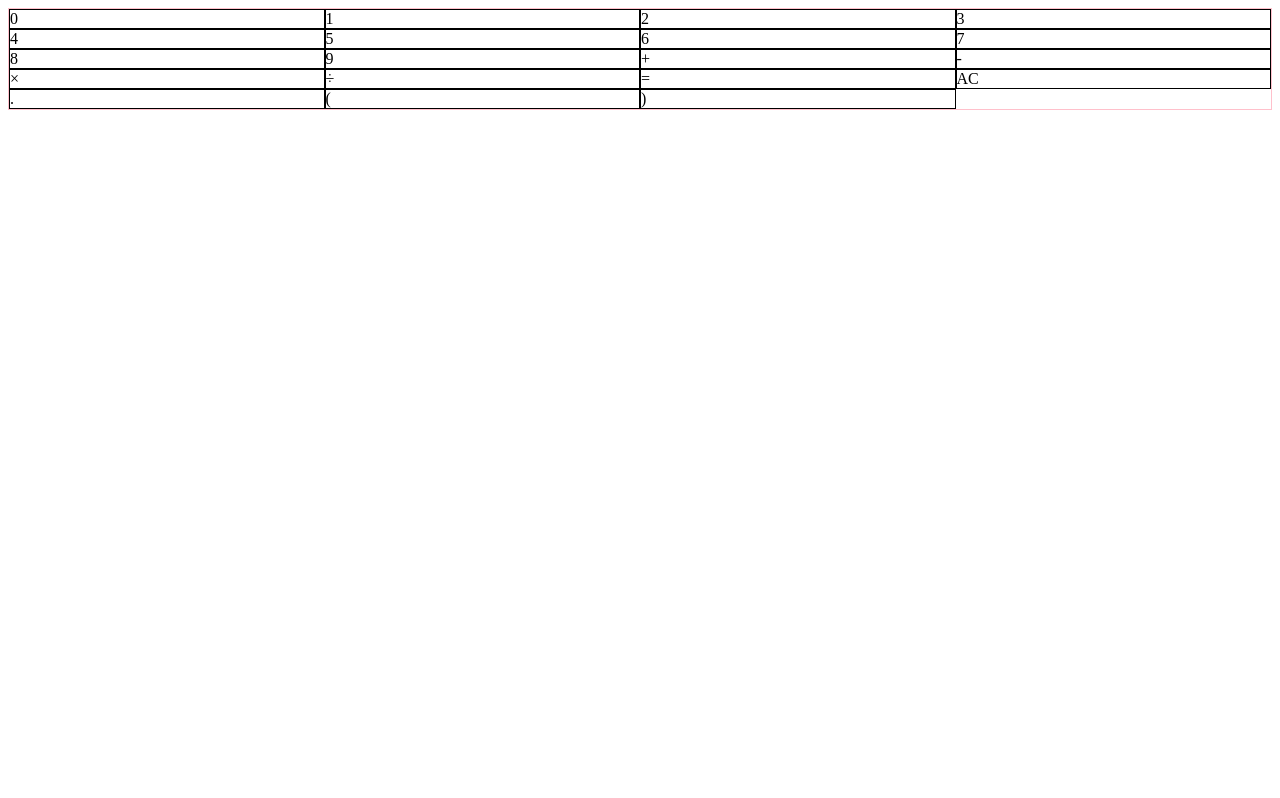
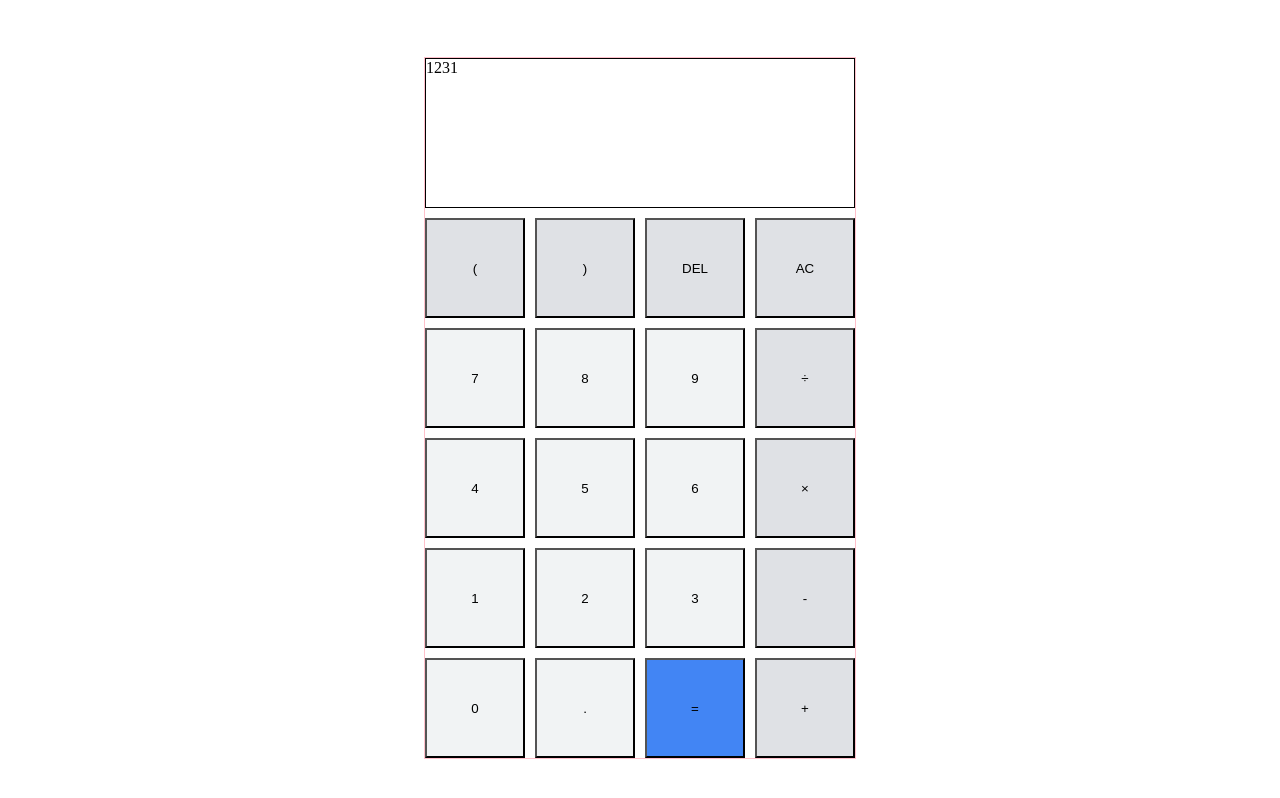
Before and after one commit to DaeguDude/calculator-redo, a plain HTML site: page grid/index.html in a window 1280 px wide. Drawn offline with Linux system fonts and the light colour scheme.

Commit message:
Working on grid

```diff
--- a/grid/index.html
+++ b/grid/index.html
@@ -6,39 +6,224 @@
   <title>Document</title>
 </head>
 <style>
+  #container {
+    height: 100vh;
+    display: flex;
+    justify-content: center;
+    align-items: center;
+  }
+
   #grid-container {
     display: grid;
     border: 1px solid pink;
-    grid-template-columns: 1fr 1fr 1fr 1fr;
+
+    /* Define the columns and rows of the grid with the specific size. */
+    grid-template-columns: 100px 100px 100px 100px;
+    grid-template-rows: 150px 100px 100px 100px 100px 100px;
+
+    /* Make a gap between grid items. You can think of this as setting the
+    width of grid line, thus makes a gap between the items */
+    grid-column-gap: 10px;
+    grid-row-gap: 10px;
+
+    grid-template-areas:
+      "display display display display"
+      "top-row top-row top-row top-row"
+      "main main main operators"
+      "main main main operators"
+      "main main main operators"
+      "main main main operators"
   }
+
+  .display {
+
+  }
+
+  /* number, decimal */
+  .item-b {
+    grid-area: main;
+    background: #f1f3f4;
+  }
+
+  .item-b:hover {
+    background: #e8eaeb;
+  }
+
+  .item-b:active {
+    border-color: #bdc1c6;
+  }
+
+  /* (,), DEL, AC */
+  .item-c {
+    grid-area: operators;
+    background: #dfe1e5;
+  }
+
+  /* +, -, x, ÷ */
+  .item-d {
+    grid-area: top-row;
+    background: #dfe1e5
+  }
+
+  .item-c:hover,
+  .item-d:hover {
+    background: #d7d9dd;
+  }
+
+
+
+
 
   #grid-container > div {
     border: 1px solid black;
   }
+
+  #display {
+    grid-column-start: 1;
+    grid-column-end: 5;
+  }
+
+  #zero {
+    grid-row: 6;
+    grid-column: 1;
+  }
+
+  #one {
+    grid-row: 5;
+    grid-column: 1;
+  }
+
+  #two {
+    grid-row: 5;
+    grid-column: 2;
+  }
+
+  #three {
+    grid-row: 5;
+    grid-column: 3;
+  }
+
+  #four {
+    grid-row: 4;
+    grid-column: 1;
+  }
+
+  #five {
+    grid-row: 4;
+    grid-column: 2;
+  }
+
+  #six {
+    grid-row: 4;
+    grid-column: 3;
+  }
+
+  #seven {
+    grid-row: 3;
+    grid-column: 1;
+  }
+
+  #eight {
+    grid-row: 3;
+    grid-column: 2;
+  }
+
+  #nine {
+    grid-row: 3;
+    grid-column: 3;
+  }
+
+  #add {
+    grid-row: 6;
+    grid-column: 4;
+  }
+
+  #subtract {
+    grid-row: 5;
+    grid-column: 4;
+  }
+
+  #multiply {
+    grid-row: 4;
+    grid-column: 4;
+  }
+
+  #divide {
+    grid-row: 3;
+    grid-column: 4;
+  }
+
+  #decimal {
+    grid-row: 6;
+    grid-column: 2;
+  }
+
+  #equal {
+    grid-row: 6;
+    grid-column: 3;
+    background: #4285f4;
+  }
+
+  #equal:hover {
+    background: #4d8bf1;
+  }
+
+  #equal:focus {
+    border-color: #185abc;
+  }
+
+  #clear {
+    grid-row: 2;
+    grid-column: 4;
+  }
+
+  #delete {
+    grid-row: 2;
+    grid-column: 3;
+  }
+
+  #openingParenthesis {
+    grid-row: 2;
+    grid-column: 1;
+  }
+
+  #closingParenthesis {
+    grid-row: 2;
+    grid-column: 2;
+  }
+
+
+
 </style>
 <body>
-  <div id="grid-container">
-    <div id="zero" class="number">0</div>
-    <div id="one" class="number">1</div>
-    <div id="two" class="number">2</div>
-    <div id="three" class="number">3</div>
-    <div id="four" class="number">4</div>
-    <div id="five" class="number">5</div>
-    <div id="six" class="number">6</div>
-    <div id="seven" class="number">7</div>
-    <div id="eight" class="number">8</div>
-    <div id="nine" class="number">9</div>
+  <div id="container">
+    <div id="grid-container">
+      <div id="display" class="display">1231</div>
 
-    <div id="add" class="operator">+</div>
-    <div id="subtract" class="operator">-</div>
-    <div id="multiply" class="operator">&times;</div>
-    <div id="divide" class="operator">÷</div>
+      <button id="zero" class="item-b">0</button>
+      <button id="one" class="item-b">1</button>
+      <button id="two" class="item-b">2</button>
+      <button id="three" class="item-b">3</button>
+      <button id="four" class="item-b">4</button>
+      <button id="five" class="item-b">5</button>
+      <button id="six" class="item-b">6</button>
+      <button id="seven" class="item-b">7</button>
+      <button id="eight" class="item-b">8</button>
+      <button id="nine" class="item-b">9</button>
 
-    <div id="equal">=</div>
-    <div id="clear">AC</div>
-    <div id="decimal">.</div>
-    <div id="openingParenthesis">(</div>
-    <div id="closingParenthesis">)</div>
+      <button id="decimal" class="item-b">.</button>
+      <button id="equal" class="item-b">=</button>
+
+      <button id="add" class="item-c">+</button>
+      <button id="subtract" class="item-c">-</button>
+      <button id="multiply" class="item-c">&times;</button>
+      <button id="divide" class="item-c">÷</button>
+
+      <button id="clear" class="item-d">AC</button>
+      <button id="delete" class="item-d">DEL</button>
+      <button id="openingParenthesis" class="item-d">(</button>
+      <button id="closingParenthesis" class="item-d">)</button>
+    </div>
   </div>
 </body>
 </html>
```
Also changed, not shown: 1 other file.
